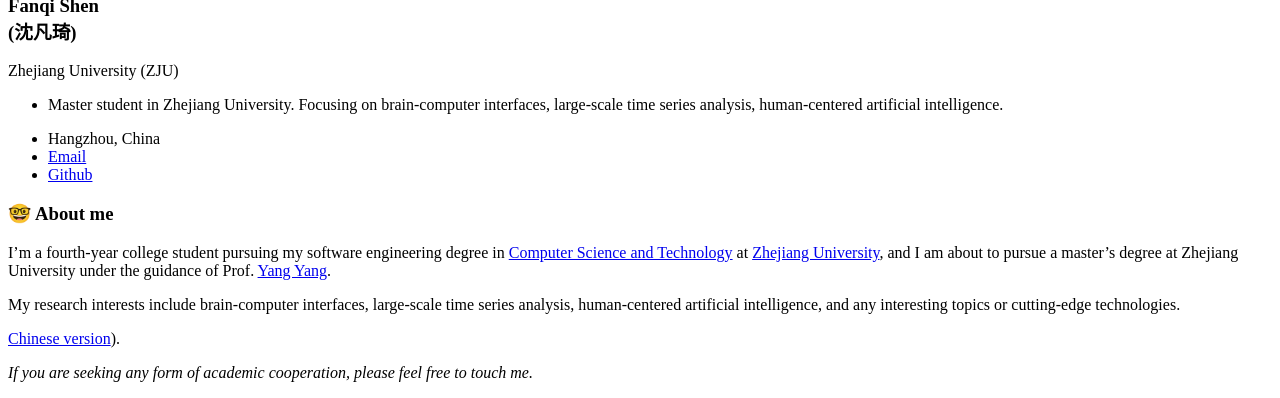
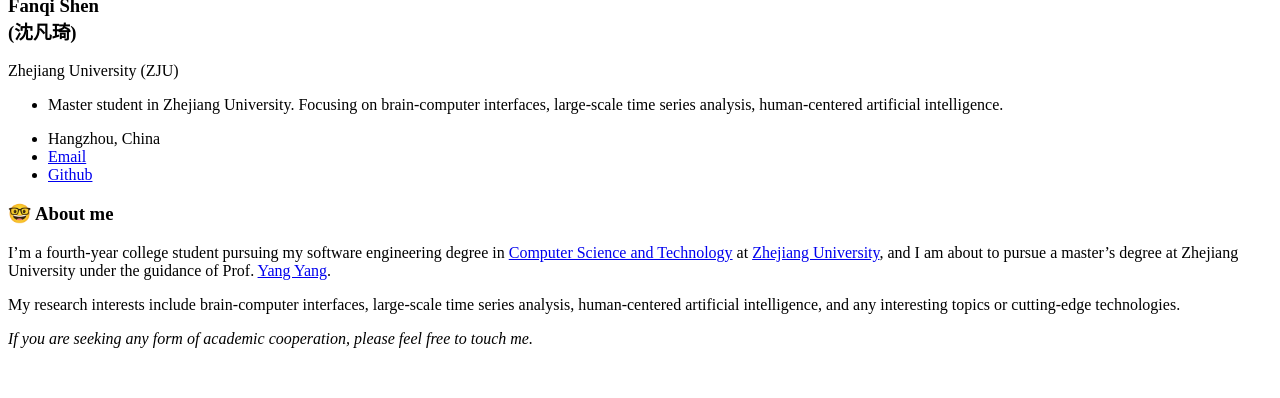
Before and after one commit to wajtsq/wajtsq.github.io, a Jekyll site: the page built from _pages/includes/intro.md, in a window 1280 px wide, cut to the strip 548-946 px from the top of the page. Built offline with Jekyll 4.4.1, drawn with Linux system fonts in a browser that asks for light colours; our own code applies the rules of GitHub Pages for plain Markdown files; after the commit the page ends 912 px from its top, so only the background shows below that.

Commit message:
Update intro.md

```diff
--- a/_pages/includes/intro.md
+++ b/_pages/includes/intro.md
@@ -10,7 +10,7 @@
 <!-- I have published several papers  -->
 <!-- <a href=''><img src=""></a>
 at the top international AI conferences such as KDD, NeurIPS, AAAI. -->
-<!--  Here is my CV📋 (<a target="_blank"  href="_pages\includes\Personal_Profile.pdf">English version</a>/ -->
-<a target="_blank"  href="_pages\includes\Fanqi_CV_cn.pdf">Chinese version</a>).
+<!--  Here is my CV📋 (<a target="_blank"  href="_pages\includes\Personal_Profile.pdf">English version</a>/
+<a target="_blank"  href="_pages\includes\Fanqi_CV_cn.pdf">Chinese version</a>). -->
 
 *If you are seeking any form of academic cooperation, please feel free to touch me.*
```
